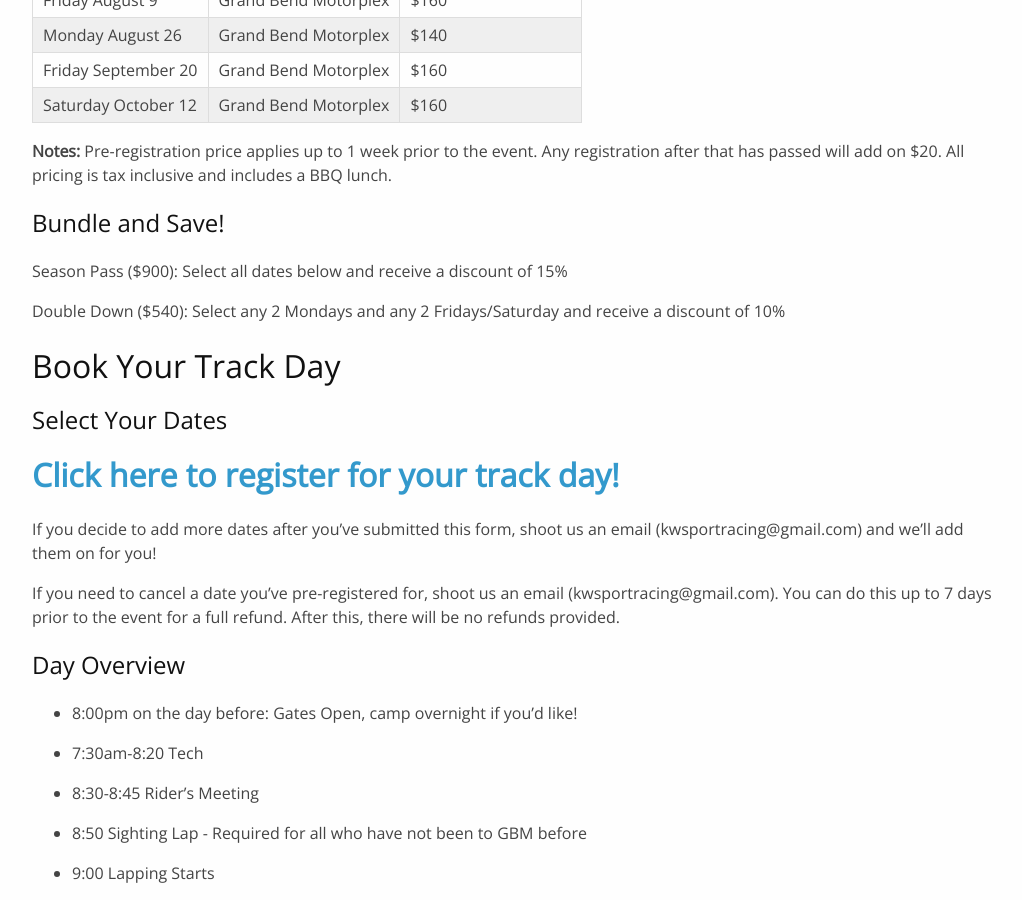
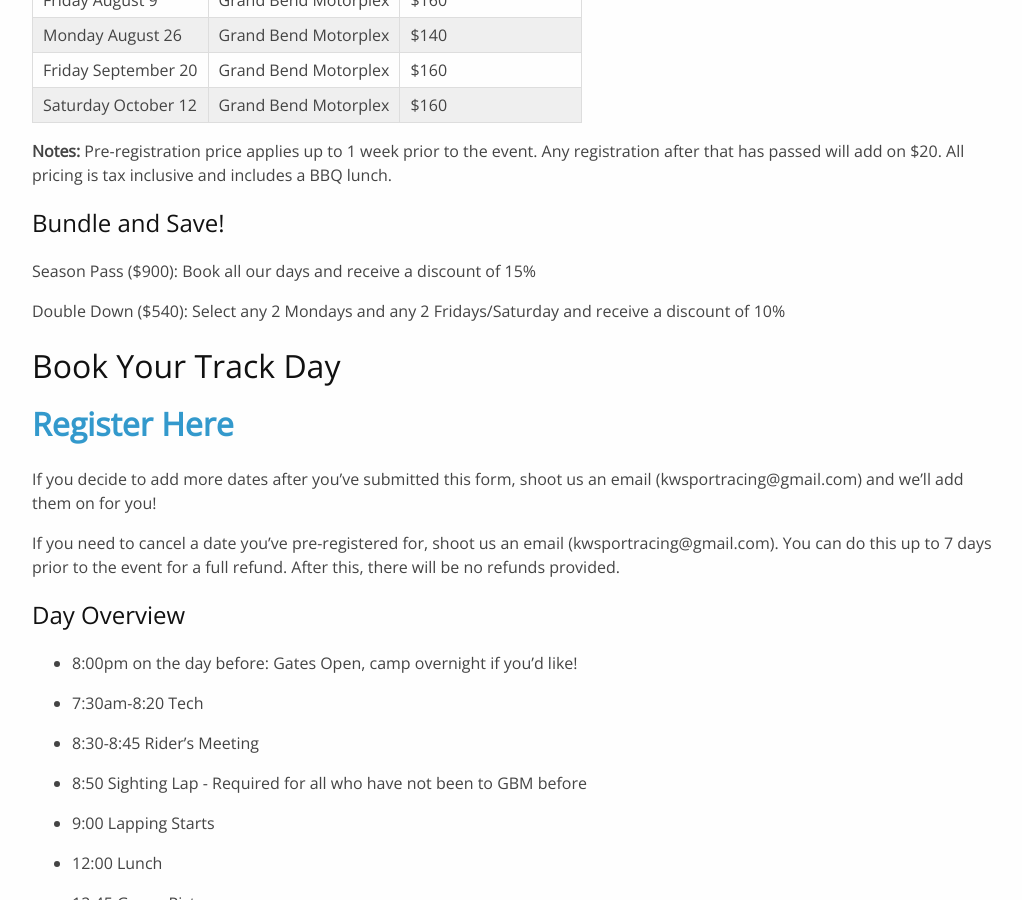
Before and after one commit to kwsportracing/site, a Jekyll site: the page built from docs/dates.md, in a window 1280 px wide and 900 px high, scrolled down 315 px. Shown: the whole window, without its empty margins (128-1150 px from the left). Built offline with Jekyll 4.4.1, drawn with Linux system fonts in a browser that asks for light colours; nearby versions of some CDN libraries.

Commit message:
Update dates.md
Changed book redirect to internal site with embeded gforms link

```diff
--- a/docs/dates.md
+++ b/docs/dates.md
@@ -20,15 +20,13 @@
 
 ### Bundle and Save!
 
-Season Pass ($900): Select all dates below and receive a discount of 15%
+Season Pass ($900): Book all our days and receive a discount of 15%
 
 Double Down ($540): Select any 2 Mondays and any 2 Fridays/Saturday and receive a discount of 10%
 
 ## Book Your Track Day
 
-### Select Your Dates
-
-## **[Click here to register for your track day!](https://docs.google.com/forms/d/e/1FAIpQLSd23Gy_U_8hk7e0RjW__snm84XqX3Xdc7nYPkqLPlkG4NyTuQ/viewform?usp=sf_link)**
+## **[Register Here](https://kwsportracing.ca/book/)**
 
 If you decide to add more dates after you've submitted this form, shoot us an email (kwsportracing@gmail.com)  and we'll add them on for you!
 
```
